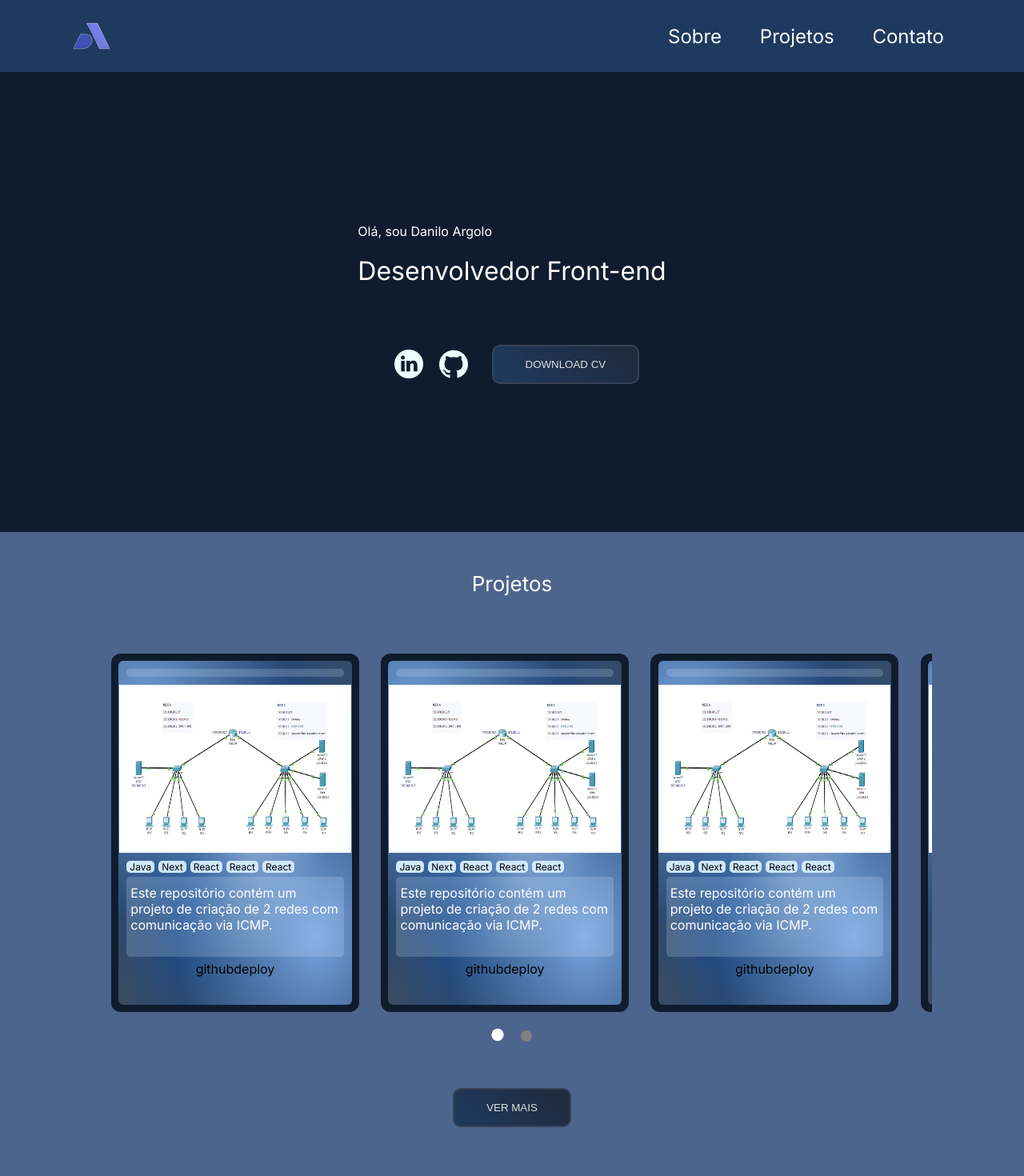
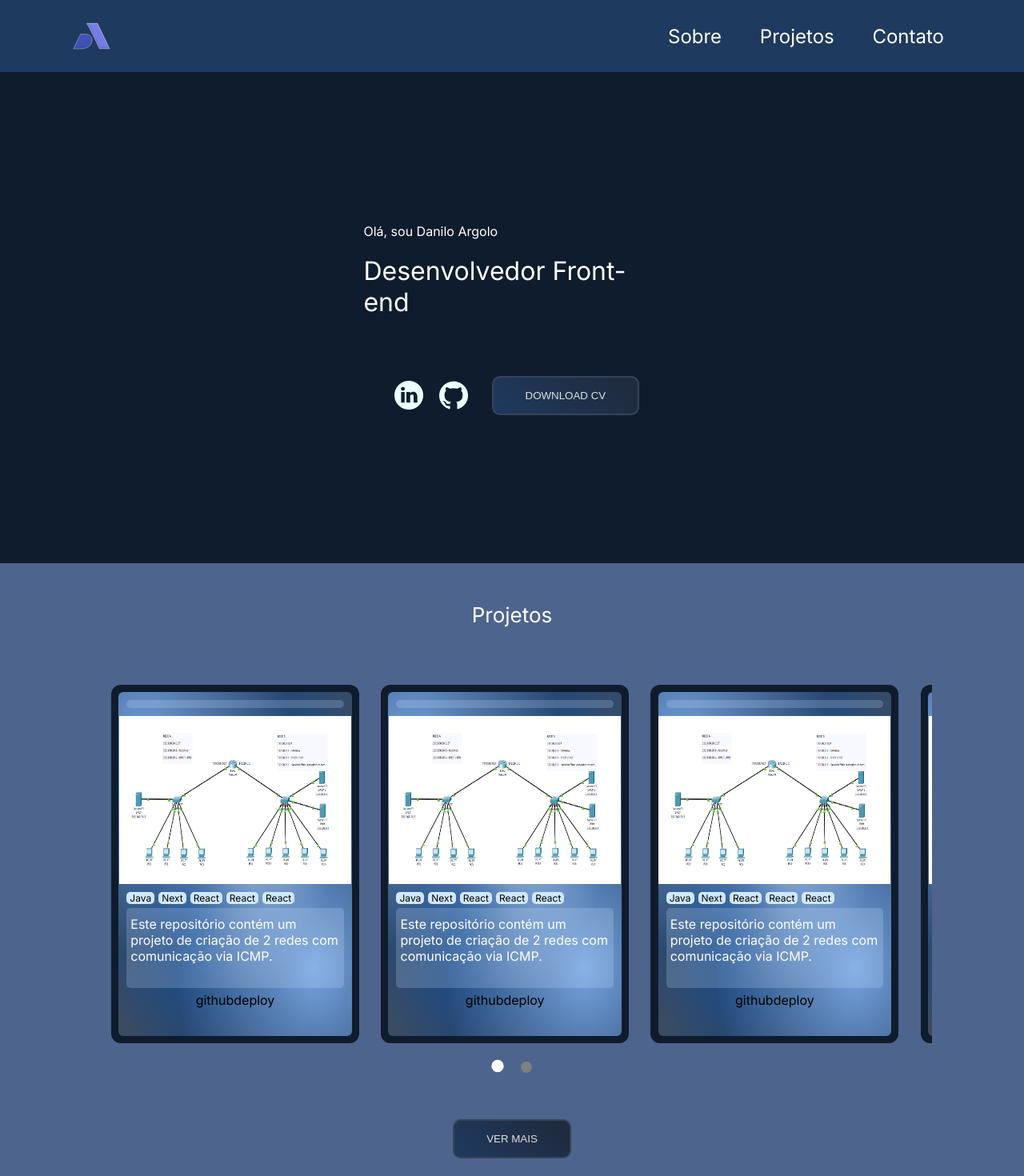
Before and after one commit to danargolo/portfolio, a Next.js app: page / in a window 1280 px wide. Shown: the top 1470 px of the page at 80% size. Built offline with nearby package versions, Linux system fonts and the light colour scheme.

Commit message:
styles: minor changes

```diff
--- a/src/components/Hero/styles.js
+++ b/src/components/Hero/styles.js
@@ -12,6 +12,7 @@ export const Hero = styled.section`
   align-items: center;
   min-height: 25.625rem;
   background-color: ${({theme}) => theme.colors.bg100};
+  width: 100vw;
 
 `
 
@@ -21,7 +22,7 @@ export const HeroWrapper = styled.div`
   align-items: center;
   padding: 10.9375rem 0;
   gap: 3rem;
-  width: 26rem;
+  width: 25rem;
 
 
 `
--- a/src/components/ProjectsPreviews/styles.js
+++ b/src/components/ProjectsPreviews/styles.js
@@ -13,6 +13,7 @@ export const Projects = styled.section`
   position: relative;
   justify-content: center;
   align-items: center;
+  width: 100vw;
   min-height: 25.625rem;
   background-color: ${({theme}) => theme.colors.primary200};
   z-index: 1;
@@ -25,7 +26,7 @@ export const ProjectsWrapper = styled.div`
   align-items: center;
   padding: 3.1rem 0;
   gap: 3rem;
-  width: 26rem;
+  width: 25rem;
 `
 
 export const StyledSlider = styled(Slider)`
--- a/src/components/ui/Slider/styles.js
+++ b/src/components/ui/Slider/styles.js
@@ -2,7 +2,7 @@
 
 import styled, {css} from "styled-components"
 
-export const Slider = styled.section`
+export const Slider = styled.div`
   display: flex;
   flex-direction: column;
   justify-content: center;
```
